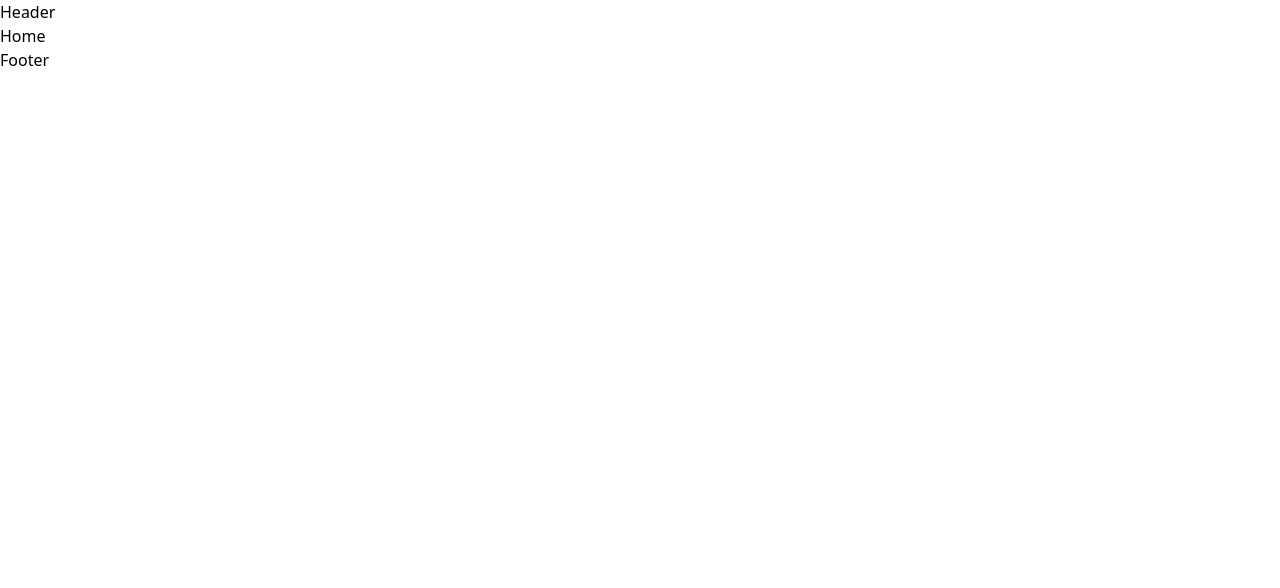
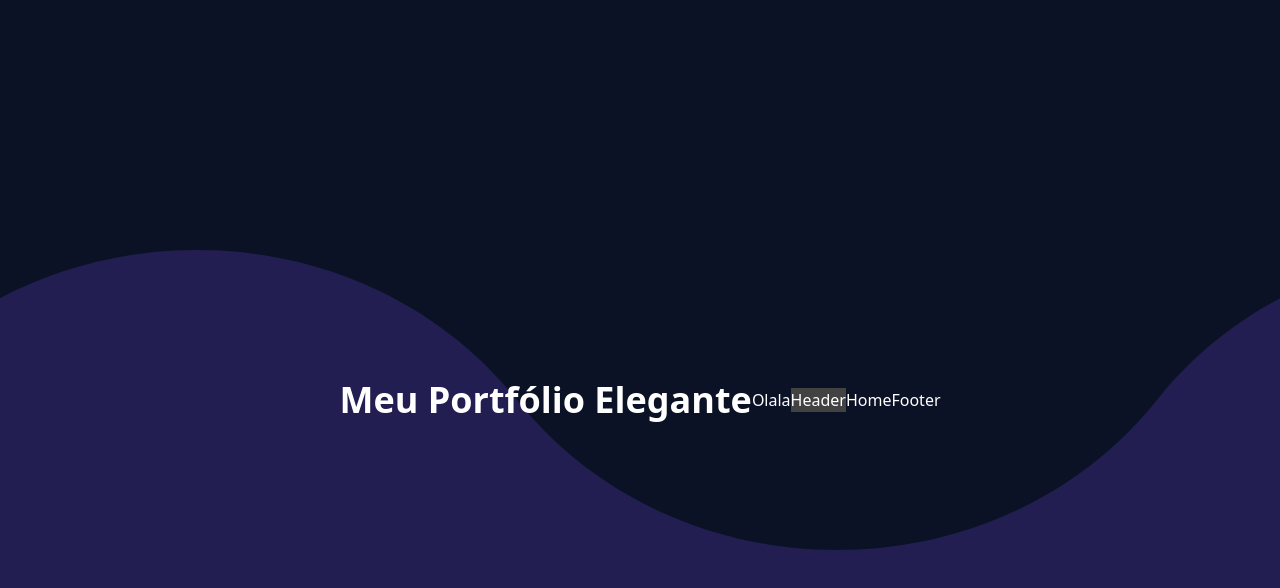
Before and after one commit to aja-silason/portfolio, a React (Vite) app: page / in a window 1280 px wide. Shown: the top 588 px of the page. Built offline with nearby package versions, Linux system fonts and the light colour scheme.

Commit message:
style: adiciona efeito wave

```diff
--- a/src/myportfolio/components/layouts/container.tsx
+++ b/src/myportfolio/components/layouts/container.tsx
@@ -7,7 +7,18 @@ type props = {
 }
 export const Container = ({children}: props) => {
     return (
-        <div>
+        <div className="bg-[#0b1225]">
+
+            <div className="relative w-full h-screen overflow-hidden bg-[#0b1225]">
+
+                <div className="absolute inset-0 animate-waves bg-[url('/waves.svg')] bg-repeat-x bg-[length:200%_100%] opacity-20 z-0" />
+
+                <div className="relative z-10 flex items-center justify-center h-full text-white">
+
+                    <h1 className="text-4xl font-bold">Meu Portfólio Elegante</h1>
+
+                    <p className="text-white">Olala</p>
+
                     <div>
                         <Header />
                     </div>
@@ -17,6 +28,12 @@ export const Container = ({children}: props) => {
                     <div>
                         <Footer/>
                     </div>
+
+
+                </div>
+
+            </div>
+
         </div>
     )
 }
--- a/src/myportfolio/components/layouts/navbar/index.tsx
+++ b/src/myportfolio/components/layouts/navbar/index.tsx
@@ -1,6 +1,6 @@
 export const Header = () => {
     return (
-        <div>
+        <div className="bg-[#424242]">
             <p>Header</p>
         </div>
     )
--- a/tailwind.config.js
+++ b/tailwind.config.js
@@ -5,7 +5,17 @@ export default {
       "./src/**/*.{js,ts,jsx,tsx}",
     ],
     theme: {
-      extend: {},
+      extend: {
+        animation: {
+          waves: 'waves 10s linear infinite',
+        },
+        keyframes: {
+          waves: {
+            '0%': { backgroundPosition: '0 0' },
+            '100%': { backgroundPosition: '200% 0' },
+          },
+        },
+      },
     },
     plugins: [],
   }
```
Also changed, not shown: public/waves.svg (added). Lines whose indentation alone changed are shown as unchanged.
